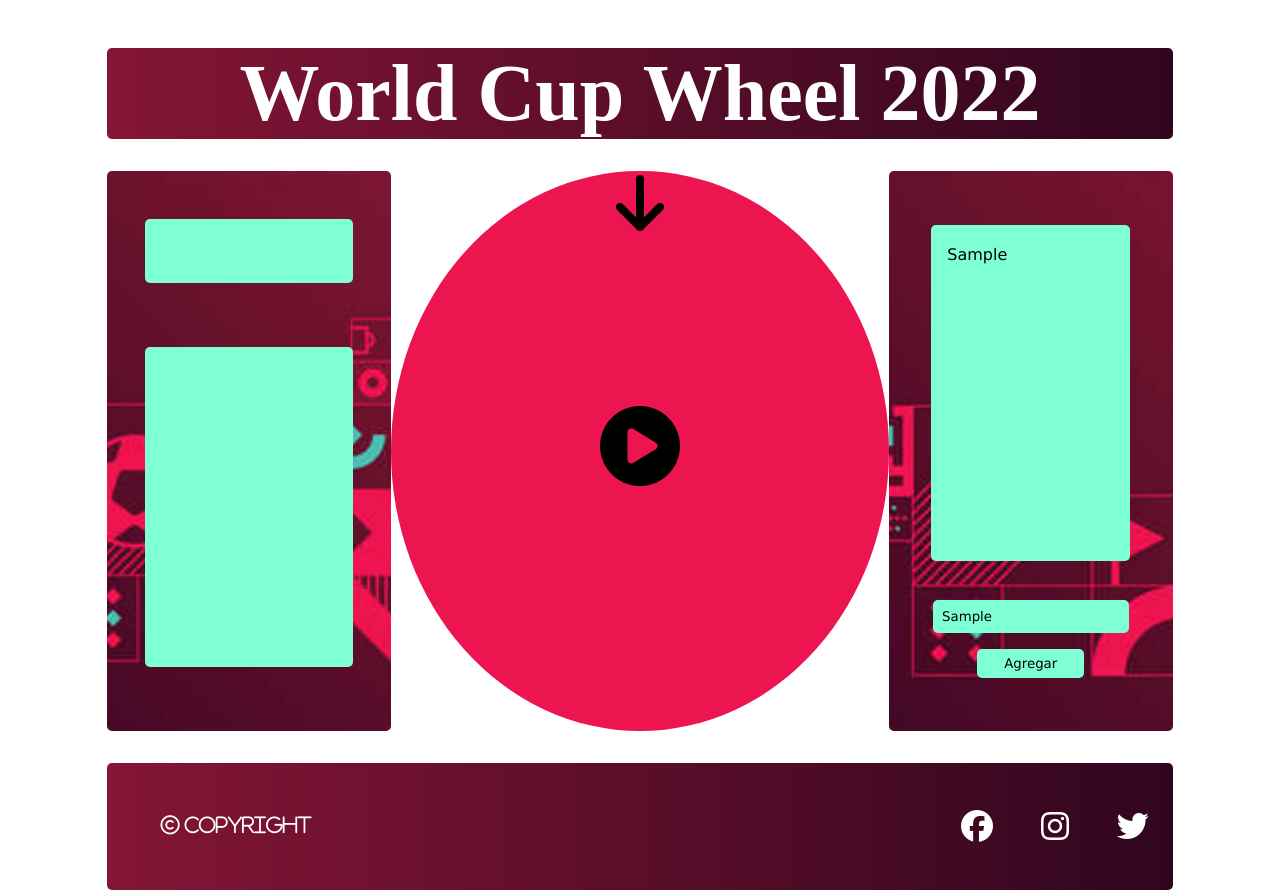
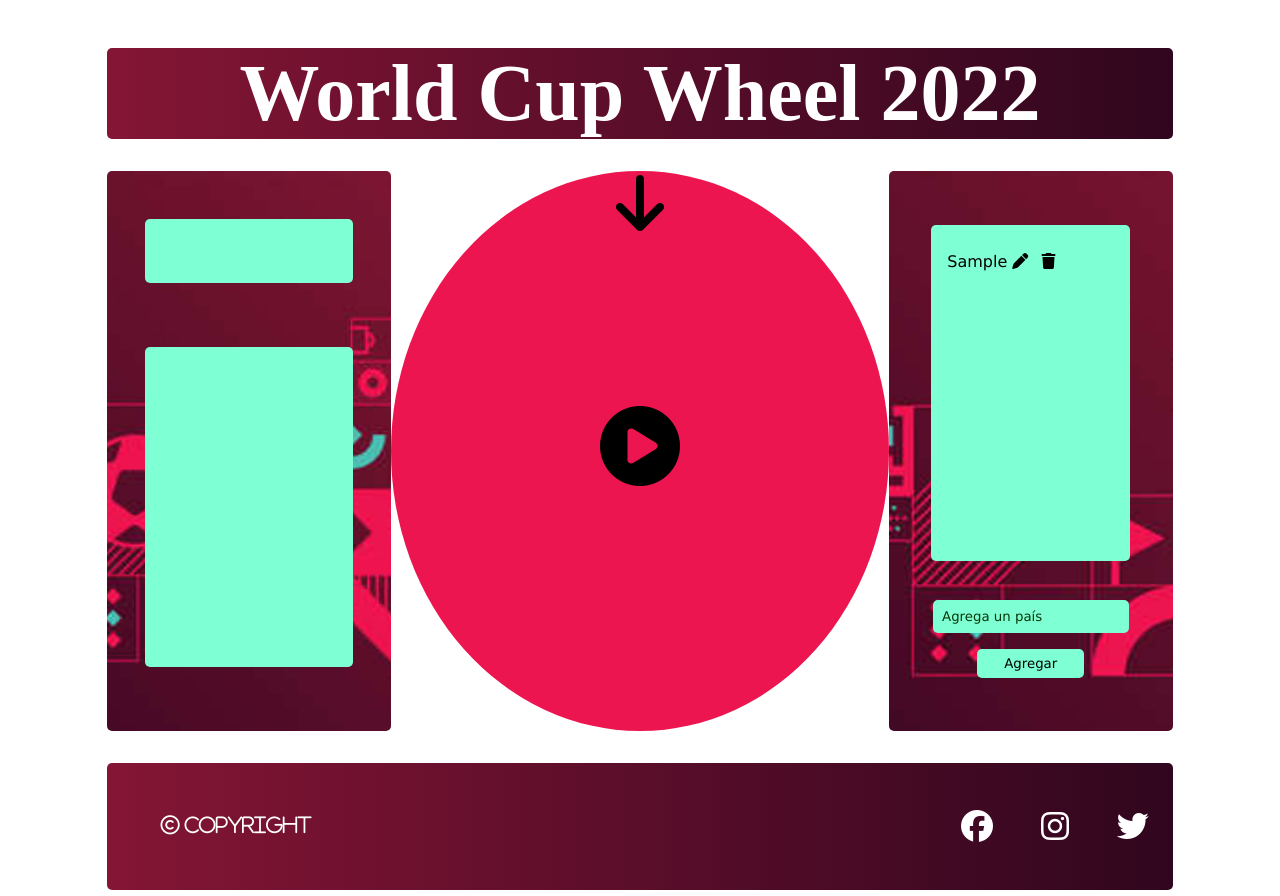
Before and after one commit to diegofred10/world-cup-wheel, a website built with Vite: page src/index.html in a window 1280 px wide. Both pictures are taken after typing "Sample" into the empty fields and a click on the button "Agregar". Built offline with nearby package versions, Linux system fonts and the light colour scheme; a web font is replaced by a local one.

Commit message:
buttons countries done

```diff
--- a/src/js/main.js
+++ b/src/js/main.js
@@ -10,10 +10,17 @@ const buttonAdd = document.querySelector(".add-country-button");
 
 
 buttonAdd.addEventListener("click", () =>  {
+    const buttonDelete=  `<i class="fa-solid fa-trash icon-delete"></i>`;
+    const buttonModify= `<i class="fa-solid fa-pen icon-modify"></i>`;
     const country = document.querySelector(".input-country");
-    const countryValue = country.value;
     const listCountries = document.querySelector(".container-list");
-    listCountries.innerHTML += `<li class="container-list-country">${countryValue}</li>`;
+    listCountries.innerHTML += `<li class="container-list-country">${country.value}  ${buttonModify} ${buttonDelete}</li >`;
+    const actionDelete= document.querySelectorAll(".icon-delete");
 
-    console.log
-})
+    country.value="";
+
+actionDelete.forEach(el=>el.addEventListener("click",(e)=>{
+    listCountries.removeChild(e.path[1]);
+}))
+
+});
--- a/src/sass/boxResultados.scss
+++ b/src/sass/boxResultados.scss
@@ -69,4 +69,13 @@
       }
     }
   }
+  .icon-delete {
+    margin: 0.5em;
+    &:hover{
+      color: red;
+    }cursor: pointer;
+  }
+  .icon-modify {
+
+  }
 }
```
